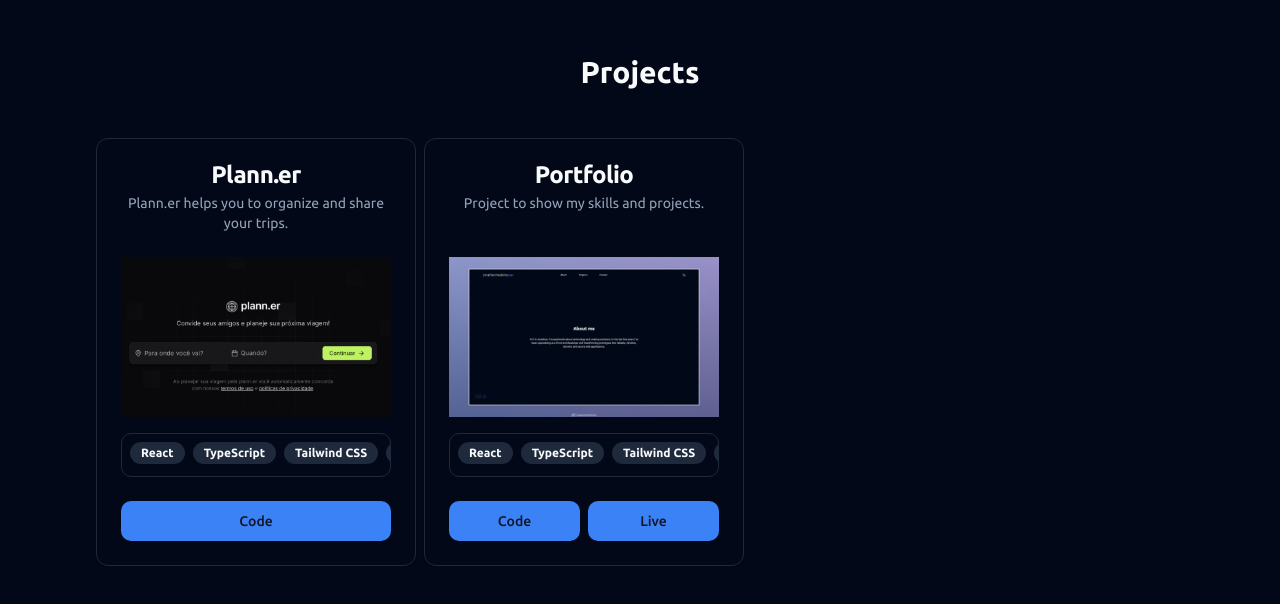
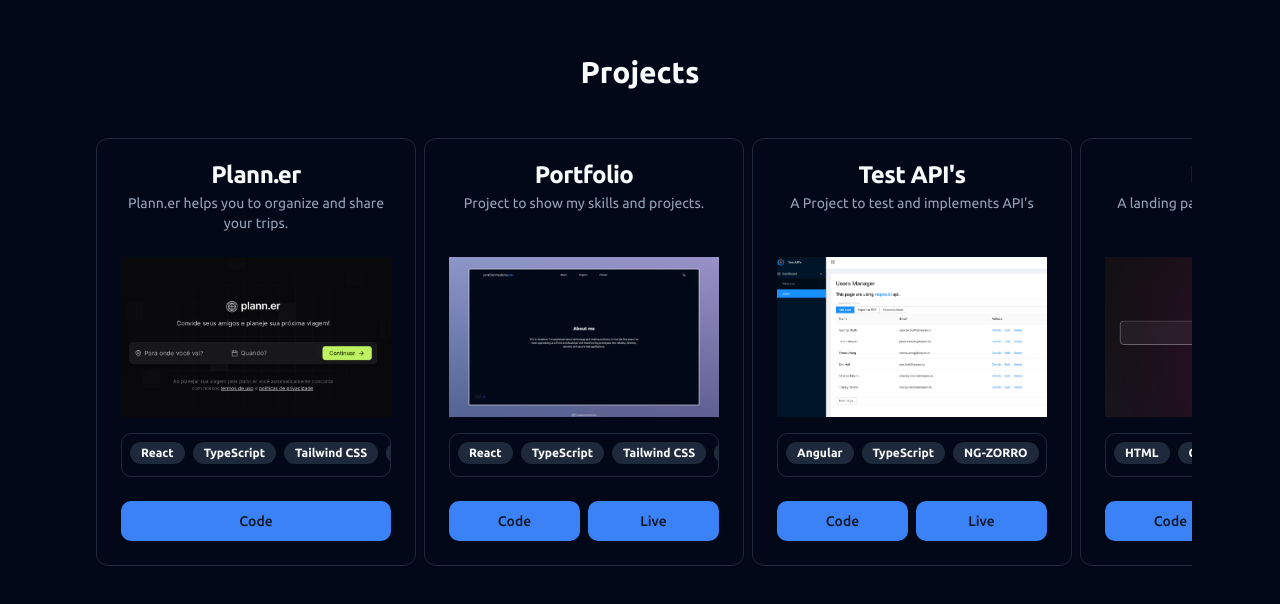
Before and after one commit to jonhnmedeiros/jonhnmedeiros.github.io, a React (Vite) app: page / in a window 1280 px wide. Shown: the part 886-1490 px from the top of the page. Built offline with nearby package versions, Linux system fonts and the light colour scheme.

Commit message:
new projects

```diff
--- a/src/app.tsx
+++ b/src/app.tsx
@@ -24,6 +24,22 @@
       tags: ["React", "TypeScript", "Tailwind CSS", "Vite"],
       codeLink: "https://github.com/jonhnmedeiros/jonhnmedeiros.github.io",
       liveLink: "https://jonhnmedeiros.github.io/",
+    },
+    {
+      title: "Test API's",
+      description: "A Project to test and implements API's",
+      image: "/projects/test_api.png",
+      tags: ["Angular", "TypeScript", "NG-ZORRO"],
+      codeLink: "https://github.com/jonhnmedeiros/test_api",
+      liveLink: "https://test-api-seven-beta.vercel.app",
+    },
+    {
+      title: "DevLinks",
+      description: "A landing page to show links and social networks.",
+      image: "/projects/devlinks.png",
+      tags: ["HTML", "CSS", "JavaScript"],
+      codeLink: "https://github.com/jonhnmedeiros/devlinks",
+      liveLink: "https://jonhn.dev",
     },
 
   ];
```
Also changed, not shown: public/projects/devlinks.png (added), public/projects/test_api.png (added), 5 other files (tests, documents, lock files or other folders).
